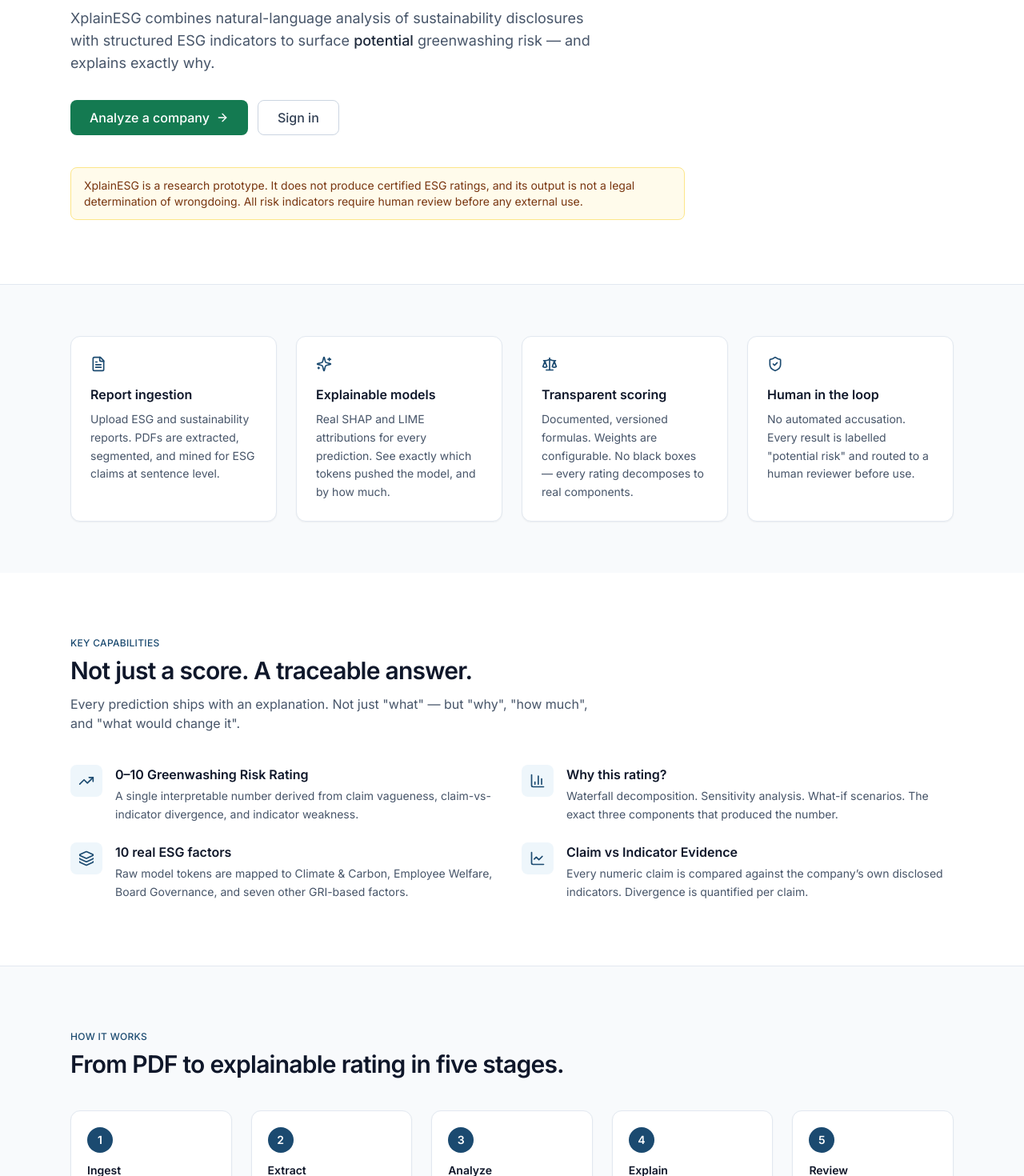
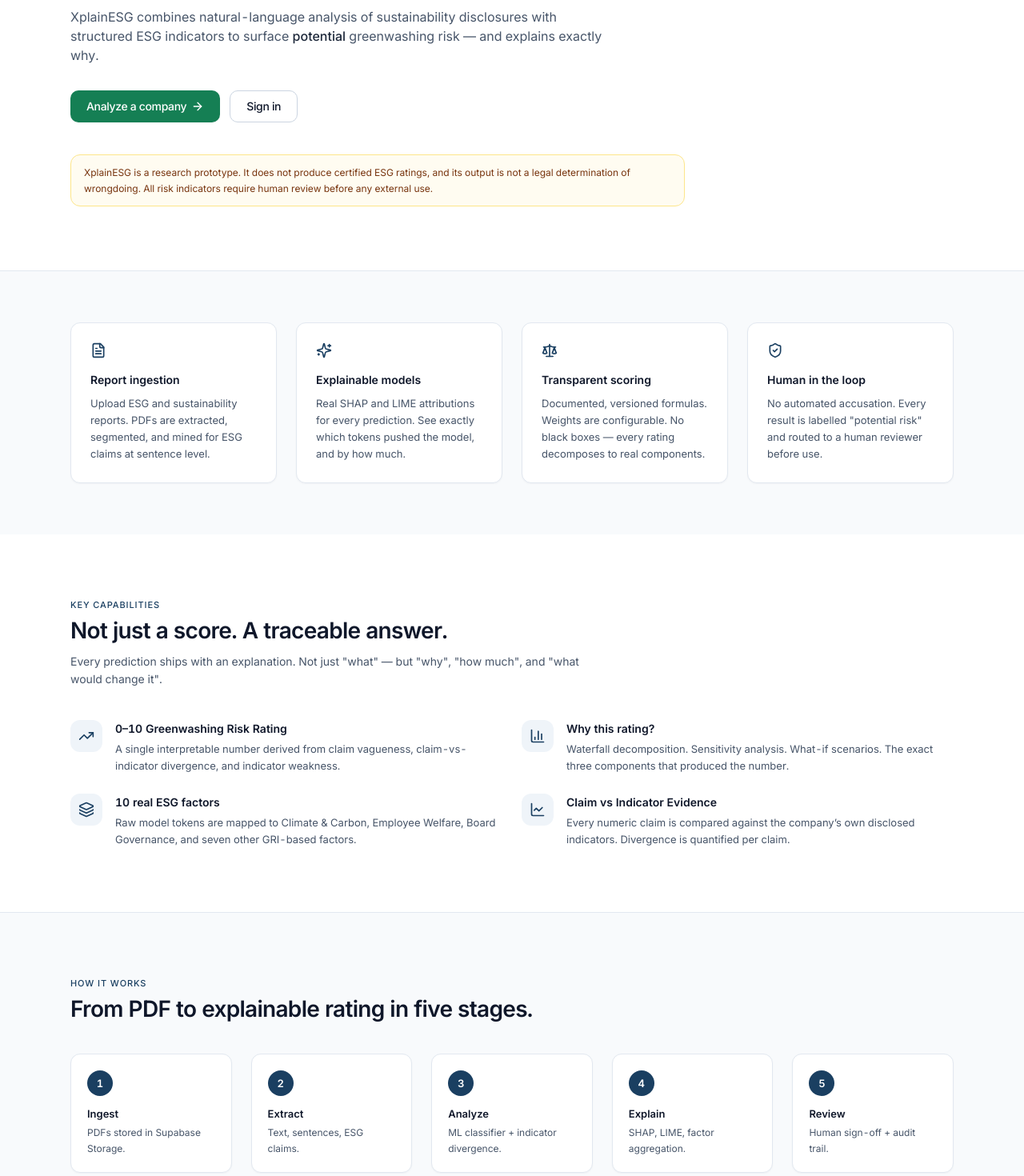
Before and after one commit to Ansh282006/xplainesg, a React (Vite) app in the folder frontend/: page / in a window 1280 px wide. Shown: the part 280-1750 px from the top of the page at 80% size. Built offline with nearby package versions, Linux system fonts and the light colour scheme; no server answers.

Commit message:
design(P1): enterprise design system foundation - semantic tokens, shadow scale, refined primitives

```diff
--- a/frontend/src/components/ui/Badge.tsx
+++ b/frontend/src/components/ui/Badge.tsx
@@ -5,7 +5,7 @@
   return (
     <span
       className={cn(
-        'inline-flex items-center rounded-full border px-2.5 py-0.5 text-xs font-medium',
+        'inline-flex items-center gap-1 rounded-md border px-2 py-0.5 text-2xs font-medium tracking-tight',
         className,
       )}
       {...props}
--- a/frontend/src/components/ui/Button.tsx
+++ b/frontend/src/components/ui/Button.tsx
@@ -3,20 +3,20 @@
 import { cn } from '@/lib/utils'
 
 const buttonVariants = cva(
-  'inline-flex items-center justify-center gap-2 rounded-lg text-sm font-medium transition-colors focus-visible:outline-none focus-visible:ring-2 focus-visible:ring-brand-500 focus-visible:ring-offset-2 disabled:pointer-events-none disabled:opacity-50',
+  'inline-flex items-center justify-center gap-1.5 whitespace-nowrap rounded-md text-sm font-medium tracking-tight transition-all duration-base ease-out-quart focus-visible:outline-none focus-visible:ring-2 focus-visible:ring-brand-500/40 focus-visible:ring-offset-2 focus-visible:ring-offset-canvas disabled:pointer-events-none disabled:opacity-50',
   {
     variants: {
       variant: {
-        default: 'bg-brand-700 text-white hover:bg-brand-800',
-        eco:     'bg-eco-600 text-white hover:bg-eco-700',
-        outline: 'border border-slate-300 bg-white text-slate-700 hover:bg-slate-50',
-        ghost:   'text-slate-600 hover:bg-slate-100',
-        danger:  'bg-red-600 text-white hover:bg-red-700',
+        default: 'bg-brand-700 text-white shadow-xs hover:bg-brand-800 hover:shadow-sm',
+        eco: 'bg-eco-600 text-white shadow-xs hover:bg-eco-700 hover:shadow-sm',
+        outline: 'border border-line-strong bg-surface text-ink hover:bg-surface-hover',
+        ghost: 'text-ink-muted hover:bg-surface-hover hover:text-ink',
+        danger: 'bg-red-600 text-white shadow-xs hover:bg-red-700 hover:shadow-sm',
       },
       size: {
-        sm: 'h-8 px-3',
-        md: 'h-10 px-4',
-        lg: 'h-11 px-6 text-base',
+        sm: 'h-8 px-3 text-xs',
+        md: 'h-9 px-3.5',
+        lg: 'h-10 px-5 text-base',
         icon: 'h-9 w-9',
       },
     },
--- a/frontend/src/components/ui/Input.tsx
+++ b/frontend/src/components/ui/Input.tsx
@@ -6,7 +6,11 @@
     <input
       ref={ref}
       className={cn(
-        'h-10 w-full rounded-lg border border-slate-300 bg-white px-3 text-sm text-slate-900 placeholder:text-slate-400 focus:border-brand-500 focus:outline-none focus:ring-2 focus:ring-brand-500/20 disabled:bg-slate-50',
+        'h-9 w-full rounded-md border border-line-strong bg-surface px-3 text-sm text-ink placeholder:text-ink-faint',
+        'transition-all duration-base ease-out-quart',
+        'hover:border-slate-300',
+        'focus:border-brand-500 focus:outline-none focus:ring-4 focus:ring-brand-500/10',
+        'disabled:cursor-not-allowed disabled:bg-surface-muted disabled:text-ink-faint',
         className,
       )}
       {...props}
--- a/frontend/src/index.css
+++ b/frontend/src/index.css
@@ -3,21 +3,36 @@
 @tailwind utilities;
 
 @layer base {
-  html { -webkit-text-size-adjust: 100%; }
-  body {
-    @apply bg-slate-50 text-slate-900 antialiased;
-    font-feature-settings: 'cv02', 'cv03', 'cv04', 'cv11';
-  }
+  html { -webkit-text-size-adjust: 100%; -webkit-font-smoothing: antialiased; -moz-osx-font-smoothing: grayscale; text-rendering: optimizeLegibility; }
+  body { @apply bg-canvas text-ink antialiased; font-feature-settings: 'cv02', 'cv03', 'cv04', 'cv11', 'ss01'; font-variant-numeric: tabular-nums; }
+  * { @apply border-line; }
+  .tabular-nums { font-variant-numeric: tabular-nums; }
+  :focus-visible { @apply outline-none ring-2 ring-brand-500/40 ring-offset-2 ring-offset-canvas; }
+  ::selection { @apply bg-brand-100 text-brand-900; }
 }
 
 @layer components {
-  .surface {
-    @apply rounded-xl border border-slate-200 bg-white shadow-sm;
-  }
-  .label {
-    @apply text-xs font-medium uppercase tracking-wide text-slate-500;
-  }
-  .disclaimer {
-    @apply rounded-lg border border-amber-200 bg-amber-50 px-4 py-3 text-sm text-amber-900;
-  }
+  .surface { @apply rounded-lg border border-line bg-surface shadow-xs; }
+  .surface-elevated { @apply rounded-lg border border-line bg-surface shadow-md; }
+  .surface-hero { @apply rounded-xl border border-line bg-surface shadow-sm; }
+  .surface-muted { @apply rounded-lg border border-line bg-surface-muted; }
+  .label { @apply text-2xs font-medium uppercase tracking-[0.08em] text-ink-faint; }
+  .label-strong { @apply text-xs font-semibold uppercase tracking-[0.06em] text-ink-muted; }
+  .value-hero { @apply text-4xl font-semibold tabular-nums tracking-tight text-ink; }
+  .value-large { @apply text-2xl font-semibold tabular-nums tracking-tight text-ink; }
+  .value-mono { @apply font-mono tabular-nums text-ink; }
+  .divider { @apply border-t border-line-subtle; }
+  .divider-strong { @apply border-t border-line; }
+  .kbd { @apply inline-flex h-5 min-w-[1.25rem] items-center justify-center rounded border border-line bg-surface-muted px-1.5 font-mono text-[10px] font-medium text-ink-muted; }
+  .disclaimer { @apply rounded-lg border border-amber-200 bg-amber-50/70 px-4 py-3 text-xs leading-relaxed text-amber-900; }
+  .badge { @apply inline-flex items-center gap-1 rounded-md border px-2 py-0.5 text-2xs font-medium; }
+  .skeleton { @apply animate-shimmer rounded bg-skeleton bg-[length:200%_100%]; }
+  .row-hover { @apply transition-colors duration-fast hover:bg-surface-hover; }
 }
+
+@layer utilities {
+  .stack-sm > * + * { @apply mt-2; }
+  .stack-md > * + * { @apply mt-4; }
+  .stack-lg > * + * { @apply mt-6; }
+  .line-clamp-2 { display: -webkit-box; -webkit-line-clamp: 2; -webkit-box-orient: vertical; overflow: hidden; }
+}
--- /dev/null
+++ b/frontend/src/lib/tokens.ts
@@ -0,0 +1,17 @@
+export const colors = {
+  brand: { 50: '#eff4f9', 100: '#d9e5f0', 500: '#2c6291', 600: '#1f4d76', 700: '#1a3f61', 900: '#132a44' },
+  eco: { 400: '#3cb881', 500: '#1f9d6a', 600: '#157f54', 700: '#126444' },
+  ink: { DEFAULT: '#0f172a', muted: '#475569', faint: '#94a3b8' },
+  line: { DEFAULT: '#e2e8f0', subtle: '#f1f5f9' },
+  risk: { low: '#1f9d6a', medium: '#c88a12', high: '#c0392b' },
+  chart: { primary: '#2c6291', positive: '#1f9d6a', negative: '#c0392b', neutral: '#94a3b8', grid: '#e2e8f0', axis: '#64748b' },
+} as const
+
+export const shadows = {
+  xs: '0 1px 2px 0 rgb(15 23 42 / 0.04)',
+  sm: '0 1px 3px 0 rgb(15 23 42 / 0.06), 0 1px 2px -1px rgb(15 23 42 / 0.04)',
+  md: '0 4px 8px -2px rgb(15 23 42 / 0.06), 0 2px 4px -2px rgb(15 23 42 / 0.04)',
+  lg: '0 12px 20px -6px rgb(15 23 42 / 0.08), 0 4px 8px -4px rgb(15 23 42 / 0.04)',
+} as const
+
+export const duration = { fast: 120, base: 180, slow: 280 } as const
--- a/frontend/tailwind.config.js
+++ b/frontend/tailwind.config.js
@@ -4,19 +4,120 @@
   theme: {
     extend: {
       colors: {
+        // --- Brand: slate-blue, desaturated for enterprise feel ---
         brand: {
-          50:  '#eef6fb', 100: '#d7e9f5', 200: '#b0d3ea', 300: '#7fb5da',
-          400: '#4a92c4', 500: '#2b74a8', 600: '#1f5b8a', 700: '#1b4a70',
-          800: '#1a3f5e', 900: '#12304a', 950: '#0b2135',
+          50:  '#eff4f9',
+          100: '#d9e5f0',
+          200: '#b4cce0',
+          300: '#7fa7ca',
+          400: '#4a80ad',
+          500: '#2c6291',
+          600: '#1f4d76',
+          700: '#1a3f61',
+          800: '#183452',
+          900: '#132a44',
+          950: '#0b1c2e',
         },
+        // --- Eco / success ---
         eco: {
-          50:  '#eefaf4', 100: '#d3f2e2', 200: '#a7e5c6', 300: '#71d0a3',
-          400: '#3fb47f', 500: '#1f9765', 600: '#147a51', 700: '#116142',
-          800: '#104d36', 900: '#0d3f2d',
+          50:  '#ecf9f2',
+          100: '#d2f1e0',
+          200: '#a6e3c4',
+          300: '#6fd0a2',
+          400: '#3cb881',
+          500: '#1f9d6a',
+          600: '#157f54',
+          700: '#126444',
+          800: '#104f37',
+          900: '#0d402d',
+        },
+        // --- Semantic surfaces ---
+        canvas: {
+          DEFAULT: '#f8fafc',   // page background
+          alt:     '#f1f5f9',   // alternate surfaces
+        },
+        surface: {
+          DEFAULT: '#ffffff',   // card / modal background
+          muted:   '#f8fafc',   // subtle fills
+          hover:   '#f1f5f9',   // hover states
+        },
+        ink: {
+          DEFAULT: '#0f172a',   // primary text
+          muted:   '#475569',   // secondary
+          faint:   '#94a3b8',   // tertiary / placeholder
+        },
+        line: {
+          DEFAULT: '#e2e8f0',   // default border
+          subtle:  '#f1f5f9',   // very light divider
+          strong:  '#cbd5e1',   // emphasized border
         },
       },
       fontFamily: {
         sans: ['Inter', 'ui-sans-serif', 'system-ui', 'sans-serif'],
+        mono: ['JetBrains Mono', 'ui-monospace', 'SFMono-Regular', 'monospace'],
+      },
+      fontSize: {
+        // Tighter, more editorial scale
+        '2xs': ['0.6875rem', { lineHeight: '1rem' }],   // 11px
+        'xs':  ['0.75rem',   { lineHeight: '1.125rem' }], // 12px
+        'sm':  ['0.8125rem', { lineHeight: '1.25rem' }],  // 13px
+        'base':['0.875rem',  { lineHeight: '1.375rem' }], // 14px
+        'lg':  ['1rem',      { lineHeight: '1.5rem' }],   // 16px
+        'xl':  ['1.125rem',  { lineHeight: '1.625rem' }], // 18px
+        '2xl': ['1.375rem',  { lineHeight: '1.75rem' }],  // 22px
+        '3xl': ['1.75rem',   { lineHeight: '2rem' }],     // 28px
+        '4xl': ['2.25rem',   { lineHeight: '2.5rem' }],   // 36px
+        '5xl': ['3rem',      { lineHeight: '1' }],        // 48px
+        '6xl': ['3.75rem',   { lineHeight: '1' }],        // 60px
+      },
+      borderRadius: {
+        'sm': '0.375rem',  // 6px — inputs, badges
+        'DEFAULT': '0.5rem', // 8px
+        'md': '0.625rem',  // 10px
+        'lg': '0.75rem',   // 12px — cards
+        'xl': '1rem',      // 16px — hero cards
+        '2xl': '1.25rem',  // 20px — modals
+      },
+      boxShadow: {
+        'xs': '0 1px 2px 0 rgb(15 23 42 / 0.04)',
+        'sm': '0 1px 3px 0 rgb(15 23 42 / 0.06), 0 1px 2px -1px rgb(15 23 42 / 0.04)',
+        'md': '0 4px 8px -2px rgb(15 23 42 / 0.06), 0 2px 4px -2px rgb(15 23 42 / 0.04)',
+        'lg': '0 12px 20px -6px rgb(15 23 42 / 0.08), 0 4px 8px -4px rgb(15 23 42 / 0.04)',
+        'xl': '0 20px 40px -12px rgb(15 23 42 / 0.10), 0 8px 16px -8px rgb(15 23 42 / 0.04)',
+        'focus-brand': '0 0 0 3px rgb(44 98 145 / 0.15)',
+        'focus-eco':   '0 0 0 3px rgb(31 157 106 / 0.15)',
+        'focus-danger':'0 0 0 3px rgb(220 38 38 / 0.15)',
+      },
+      transitionDuration: {
+        'fast': '120ms',
+        'base': '180ms',
+        'slow': '280ms',
+      },
+      transitionTimingFunction: {
+        'out-quart': 'cubic-bezier(0.25, 1, 0.5, 1)',
+        'out-expo': 'cubic-bezier(0.16, 1, 0.3, 1)',
+      },
+      keyframes: {
+        'fade-in': {
+          from: { opacity: '0' },
+          to:   { opacity: '1' },
+        },
+        'slide-up': {
+          from: { opacity: '0', transform: 'translateY(4px)' },
+          to:   { opacity: '1', transform: 'translateY(0)' },
+        },
+        'shimmer': {
+          '0%':   { backgroundPosition: '-200% 0' },
+          '100%': { backgroundPosition: '200% 0' },
+        },
+      },
+      animation: {
+        'fade-in': 'fade-in 180ms cubic-bezier(0.16, 1, 0.3, 1)',
+        'slide-up': 'slide-up 220ms cubic-bezier(0.16, 1, 0.3, 1)',
+        'shimmer': 'shimmer 1.6s linear infinite',
+      },
+      backgroundImage: {
+        'skeleton': 'linear-gradient(90deg, #f1f5f9 0%, #e2e8f0 50%, #f1f5f9 100%)',
       },
     },
   },
```
Also changed, not shown: frontend/src/components/ui/Card.tsx (+5 -2 lines).
